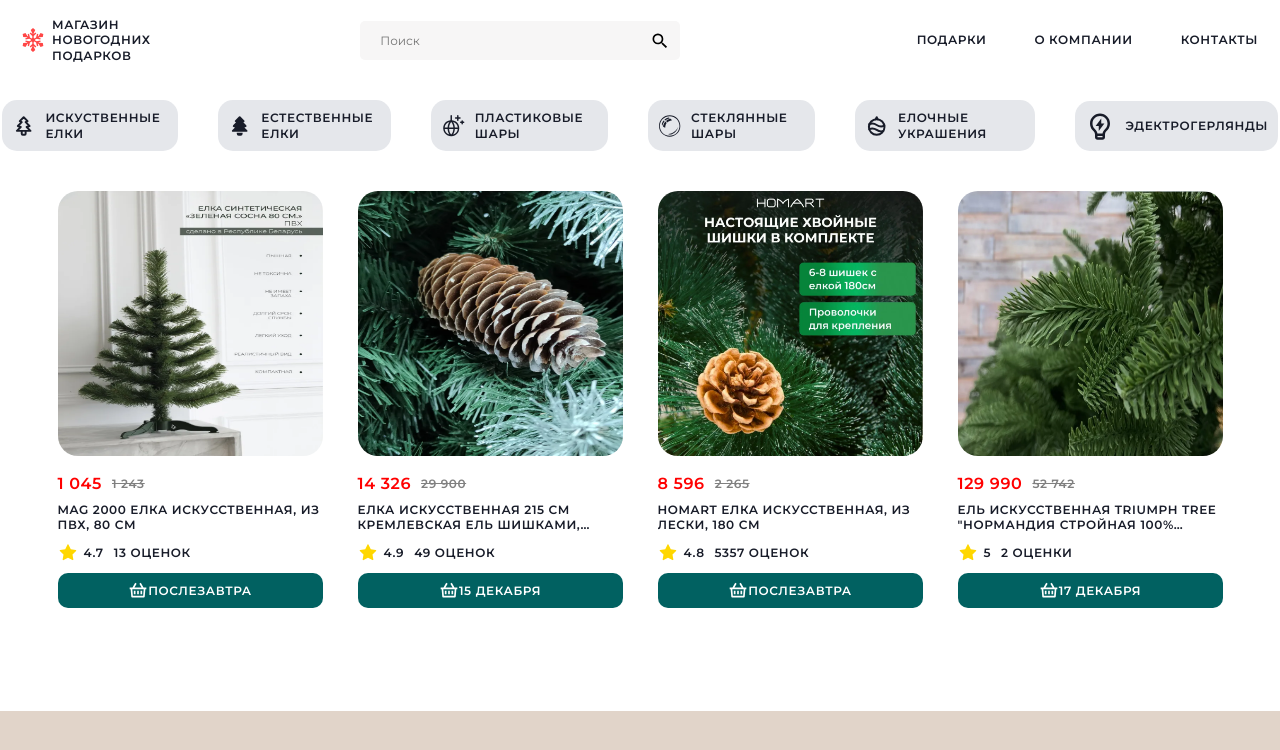
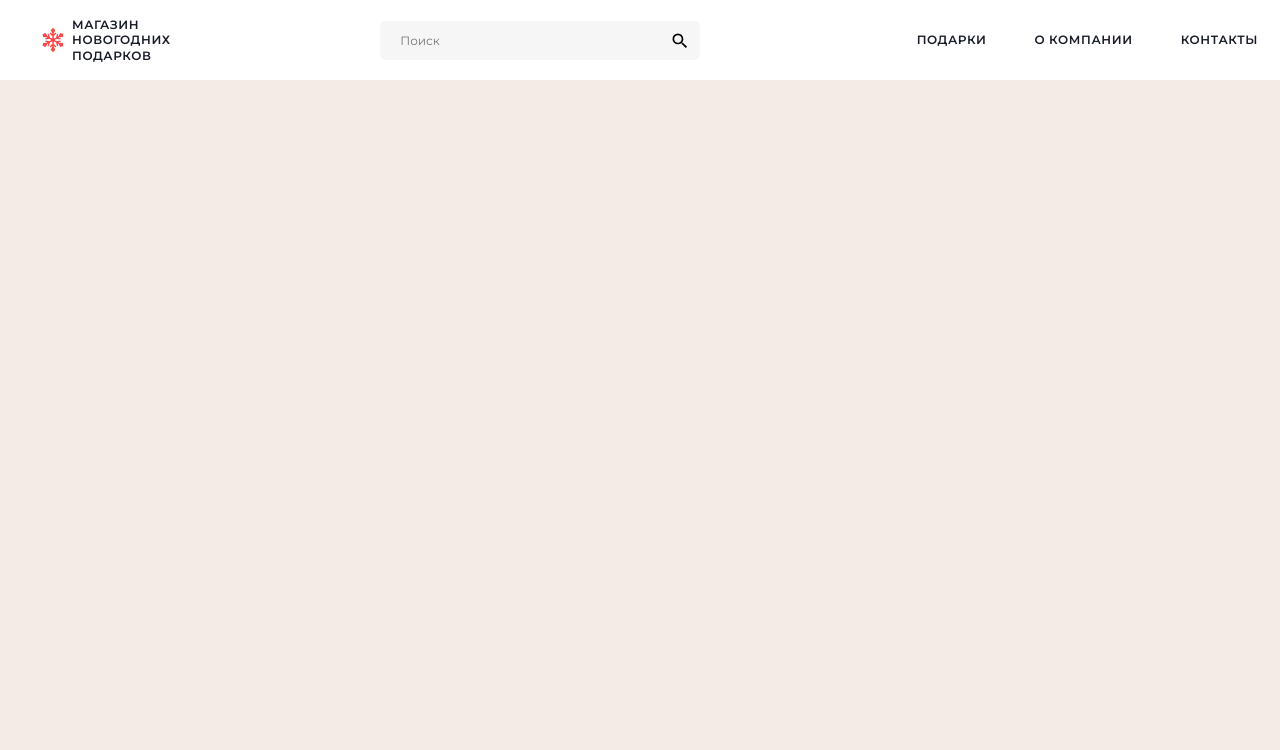
Before and after one commit to AlexK547/Christmas-Shop, a React (Vite) app: page /about in a window 1280 px wide. Shown: the top 750 px of the page. Built offline with nearby package versions, Linux system fonts and the light colour scheme.

Commit message:
add routing between pages

```diff
--- a/src/App.tsx
+++ b/src/App.tsx
@@ -1,13 +1,25 @@
-import { BrowserRouter } from "react-router-dom";
+import { BrowserRouter, Route, Routes } from "react-router-dom";
 import Header from "./components/header/Header";
-import { Home } from "./components/home/Home";
+import { Home } from "./pages/home/Home";
 import data from "./data/data";
+import NotFound404 from "./pages/NotFound404";
+import Contacts from "./pages/contacts/Contacts";
+import About from "./pages/about/About";
+import Footer from "./components/footer/Footer";
 
 function App() {
   return (
-    <BrowserRouter>
-      <Header />
-      <Home data={data} />
+    <BrowserRouter basename={import.meta.env.BASE_URL}>
+      <div className="app">
+        <Header />
+        <Routes>
+          <Route path="/" element={<Home data={data} />} />
+          <Route path="/about" element={<About />} />
+          <Route path="/contacts" element={<Contacts />} />
+          <Route path="*" element={<NotFound404 />} />
+        </Routes>
+        <Footer />
+      </div>
     </BrowserRouter>
   );
 }
--- /dev/null
+++ b/src/components/footer/Footer.tsx
@@ -0,0 +1,7 @@
+import React from "react";
+
+const Footer: React.FC = () => {
+  return <div>Footer</div>;
+};
+
+export default Footer;
--- a/src/components/header/Header.tsx
+++ b/src/components/header/Header.tsx
@@ -8,8 +8,10 @@
     <header className={styles.header}>
       <div className={styles.header__wrapper}>
         <div className={styles.logo}>
-          <img src={snowflakeIMG} alt="snowflake" />
-          <h1 className={styles.logo__title}>Магазин новогодних подарков</h1>
+          <Link className={styles.logo} to="/">
+            <img src={snowflakeIMG} alt="snowflake" />
+            <h1 className={styles.logo__title}>Магазин новогодних подарков</h1>
+          </Link>
         </div>
 
         <div className={styles.search}>
@@ -33,17 +35,17 @@
         <nav className={styles.navigation}>
           <ul className={styles.navigation__items}>
             <li>
-              <Link className={styles.navigation__item} to="#">
+              <Link className={styles.navigation__item} to="/">
                 Подарки
               </Link>
             </li>
             <li>
-              <Link className={styles.navigation__item} to="#">
+              <Link className={styles.navigation__item} to="/about">
                 О компании
               </Link>
             </li>
             <li>
-              <Link className={styles.navigation__item} to="#">
+              <Link className={styles.navigation__item} to="/contacts">
                 Контакты
               </Link>
             </li>
--- /dev/null
+++ b/src/pages/NotFound404.tsx
@@ -0,0 +1,7 @@
+const NotFound404 = () => {
+  return (
+    <div>NotFound404</div>
+  )
+}
+
+export default NotFound404
--- /dev/null
+++ b/src/pages/about/About.tsx
@@ -0,0 +1,7 @@
+const About = () => {
+  return (
+    <div>About</div>
+  )
+}
+
+export default About
--- /dev/null
+++ b/src/pages/contacts/Contacts.tsx
@@ -0,0 +1,9 @@
+import React from 'react'
+
+const Contacts: React.FC = () => {
+  return (
+    <div>Contacts</div>
+  )
+}
+
+export default Contacts
--- a/src/components/home/Home.tsx
+++ b/src/pages/home/Home.tsx
@@ -1,6 +1,6 @@
-import Categories from "../categories/Categories";
+import Categories from "../../components/categories/Categories";
 import { ICardProps } from "../../interfaces/ICardProps";
-import { Products } from "../products/Products";
+import { Products } from "../../components/products/Products";
 
 interface HomeProps {
   data: ICardProps[];
@@ -11,7 +11,7 @@
     <main>
       <Categories />
       <Products data={data} />
-      <div style={{ height: "3000px" }}></div>
+
     </main>
   );
 };
--- a/src/styles/styles.scss
+++ b/src/styles/styles.scss
@@ -12,6 +12,7 @@
     --static-white-40: rgba(255, 255, 255, 0.4);
     --bg-categories: #e5e7eb;
     --bg-categories-hover: #94ceb8;
+    --bg-common: #f3ece5;
     --overlay: rgba(24, 28, 41, 0.8);
 
     --font-family: "Montserrat", sans-serif;
@@ -26,7 +27,7 @@
     font-family: "Inter", sans-serif;
     display: flex;
     justify-content: center;
-    background: #e1d4c9;
+    background: var(--bg-common);
 }
 
 #root {
@@ -38,3 +39,11 @@
 li {
     list-style-type: none;
 }
+
+.app {
+    width: 100%;
+    min-height: 100vh;
+    display: flex;
+    flex-direction: column;
+    justify-content: space-between;
+}
```
